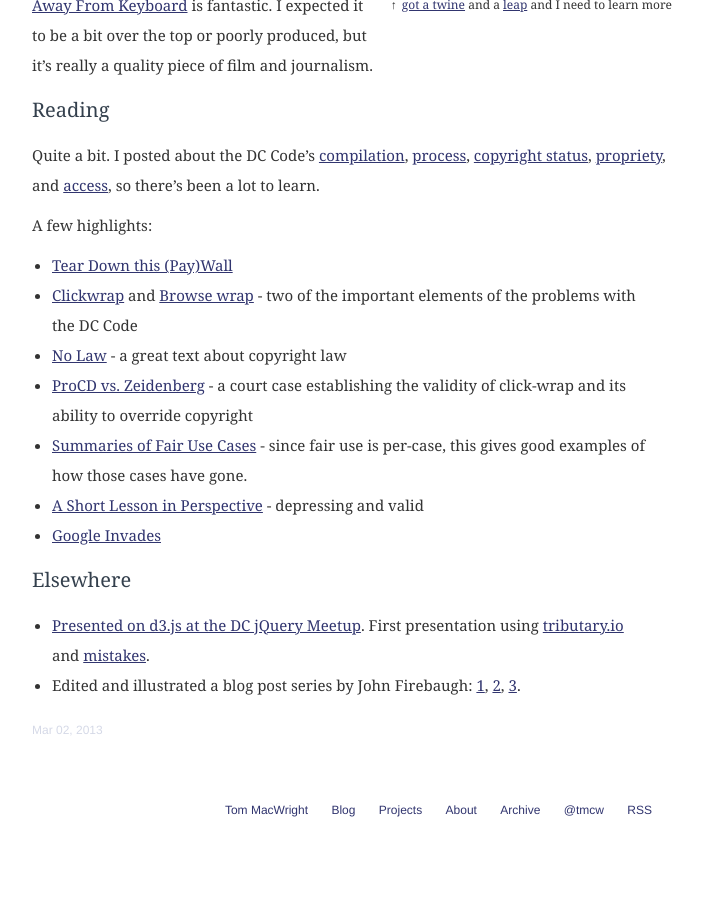
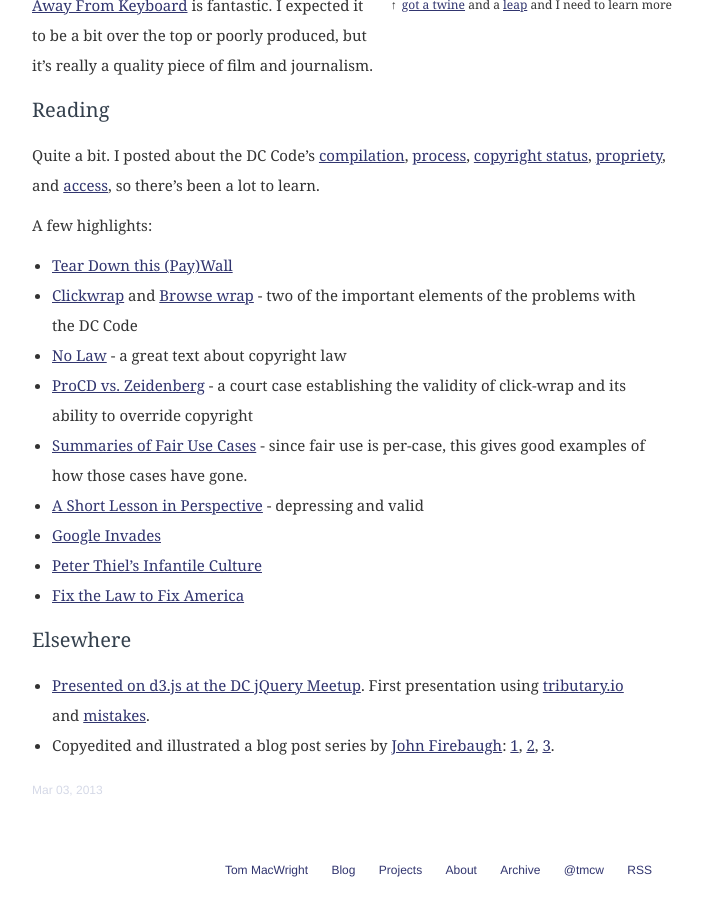
Before and after one commit to konklone/tmcw.github.com, a Jekyll site: the page built from _posts/2013-03-03-recently.md, in a window 1280 px wide and 900 px high, scrolled down 1538 px. Shown: the whole window, without its empty margins (288-990 px from the left). Built offline with Jekyll 4.4.1, drawn with Linux system fonts in a browser that asks for light colours; Markdown is read by kramdown in place of the engine named in the settings; comment, search, counter and statistics services are not loaded; before the commit the page ends 2378 px from its top, so only the background shows below that; some of the changed text lies outside the part shown.

Commit message:
Update, final

```diff
--- a/_posts/2013-03-02-recently.md
+++ b/_posts/2013-03-03-recently.md
@@ -64,12 +64,14 @@ A few highlights:
 * [A Short Lesson in Perspective](http://www.lindsredding.com/2012/03/11/a-overdue-lesson-in-perspective/) -
   depressing and valid
 * [Google Invades](http://www.lrb.co.uk/v35/n03/rebecca-solnit/diary)
+* [Peter Thiel's Infantile Culture](http://joeblu.net/post/1330454926/peter-thiels-infantile-culture)
+* [Fix the Law to Fix America](http://www.americanthinker.com/2013/02/fix_the_law_to_fix_america.html)
 
 ## Elsewhere
 
 * [Presented on d3.js at the DC jQuery Meetup](http://macwright.org/presentations/dcjq/). First
   presentation using [tributary.io](http://tributary.io/) and
   [mistakes](http://macwright.org/mistakes/).
-* Edited and illustrated a blog post series by John Firebaugh: [1](http://mapbox.com/osmdev/2013/02/26/id-architecture-part-1/),
+* Copyedited and illustrated a blog post series by [John Firebaugh](https://twitter.com/jfire): [1](http://mapbox.com/osmdev/2013/02/26/id-architecture-part-1/),
   [2](http://mapbox.com/osmdev/2013/02/27/id-architecture-part-2/),
   [3](http://mapbox.com/osmdev/2013/02/28/id-architecture-part-3/).
```
Also changed, not shown: other parts of _posts/2013-03-03-recently.md (+2 -2 lines).
